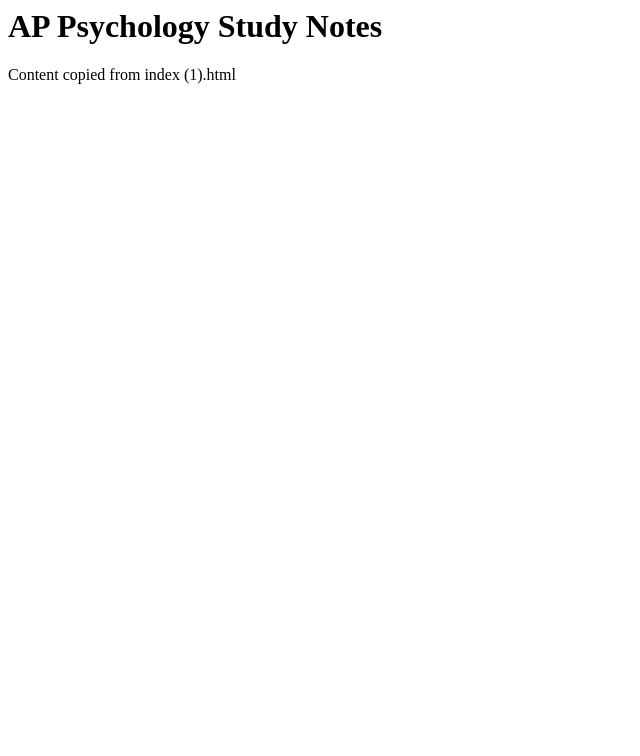
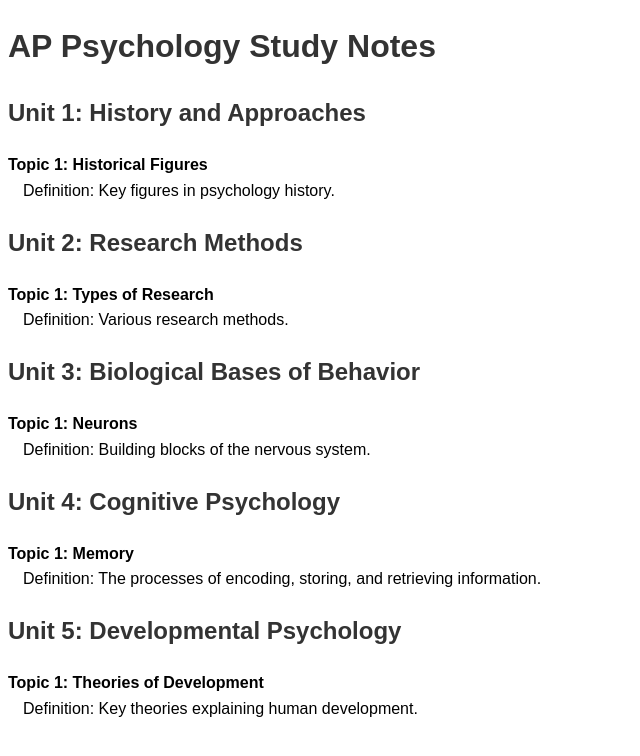
Before and after one commit to lukasocials27-sys/ApPsychologyTool, a plain HTML site: page index.html in a window 1280 px wide. Shown: the whole page, without its empty margins (0-640 px from the left). Drawn offline with Linux system fonts and the light colour scheme.

Commit message:
Updated index.html with complete AP Psychology study notes

```diff
--- a/index.html
+++ b/index.html
@@ -1,10 +1,48 @@
-<html>
+<!DOCTYPE html>
+<html lang="en">
 <head>
+    <meta charset="UTF-8">
+    <meta name="viewport" content="width=device-width, initial-scale=1.0">
     <title>AP Psychology Study Notes</title>
+    <style>
+        body { font-family: Arial, sans-serif; line-height: 1.6; }
+        h1, h2, h3 { color: #333; }
+        .unit { margin-bottom: 20px; }
+        .topic { font-weight: bold; }
+        .definition { margin-left: 15px; }
+    </style>
 </head>
 <body>
     <h1>AP Psychology Study Notes</h1>
-    <p>Content copied from index (1).html</p>
-    <!-- Add your study notes here -->
+    <div class="unit">
+        <h2>Unit 1: History and Approaches</h2>
+        <div class="topic">Topic 1: Historical Figures</div>
+        <div class="definition">Definition: Key figures in psychology history.</div>
+        <!-- Additional topics and definitions -->
+    </div>
+    <div class="unit">
+        <h2>Unit 2: Research Methods</h2>
+        <div class="topic">Topic 1: Types of Research</div>
+        <div class="definition">Definition: Various research methods.</div>
+        <!-- Additional topics and definitions -->
+    </div>
+    <div class="unit">
+        <h2>Unit 3: Biological Bases of Behavior</h2>
+        <div class="topic">Topic 1: Neurons</div>
+        <div class="definition">Definition: Building blocks of the nervous system.</div>
+        <!-- Additional topics and definitions -->
+    </div>
+    <div class="unit">
+        <h2>Unit 4: Cognitive Psychology</h2>
+        <div class="topic">Topic 1: Memory</div>
+        <div class="definition">Definition: The processes of encoding, storing, and retrieving information.</div>
+        <!-- Additional topics and definitions -->
+    </div>
+    <div class="unit">
+        <h2>Unit 5: Developmental Psychology</h2>
+        <div class="topic">Topic 1: Theories of Development</div>
+        <div class="definition">Definition: Key theories explaining human development.</div>
+        <!-- Additional topics and definitions -->
+    </div>
 </body>
 </html>
```
